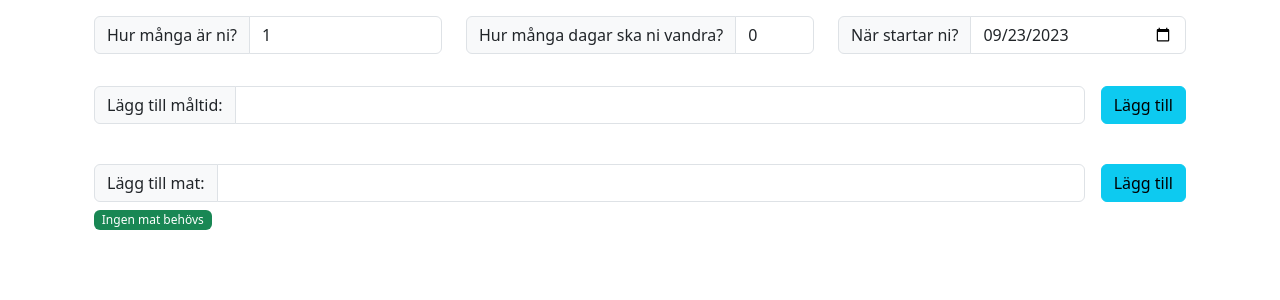
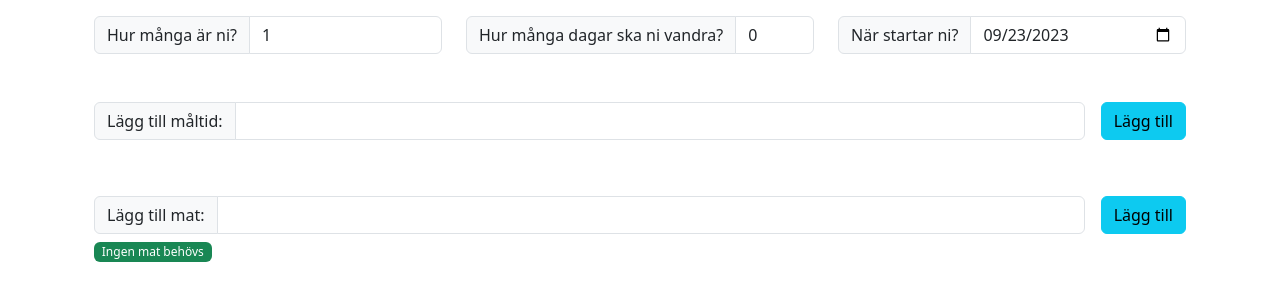
Before and after one commit to jannikarlsson/hiking-meals, a React (Create React App) app: page / in a window 1280 px wide. Shown: the top 300 px of the page. Built offline with nearby package versions, Linux system fonts and the light colour scheme.

Commit message:
Clean up state

```diff
--- a/package.json
+++ b/package.json
@@ -10,8 +10,7 @@
     "bootstrap": "^5.3.2",
     "react": "^18.2.0",
     "react-dom": "^18.2.0",
-    "react-scripts": "5.0.1",
-    "web-vitals": "^2.1.4"
+    "react-scripts": "5.0.1"
   },
   "scripts": {
     "start": "react-scripts start",
--- a/src/components/DateInput.js
+++ b/src/components/DateInput.js
@@ -1,26 +1,13 @@
-import React, { useState, useEffect, useContext } from 'react';
+import React, { useContext } from 'react';
 import { PlanContext } from '../contexts/PlanContext';
 
 function DateInput() {
-  const [formattedDate, setFormattedDate] = useState('');
-  const { state, setState } = useContext(PlanContext);
-  const { date } = state;
-
-  useEffect(() => {
-    const year = date.getFullYear();
-    const month = String(date.getMonth() + 1).padStart(2, '0');
-    const day = String(date.getDate()).padStart(2, '0');
-    const formatted = `${year}-${month}-${day}`;
-    setFormattedDate(formatted);
-  }, [date]);
+  const { state, state: { date }, setState } = useContext(PlanContext);
 
   const handleDateChange = (event) => {
-    const newFormattedDate = event.target.value;
-    setFormattedDate(newFormattedDate);
-
-    const [year, month, day] = newFormattedDate.split('-').map(Number);
+    const [year, month, day] = event.target.value.split('-').map(Number);
     const newDate = new Date(year, month - 1, day);
-    setState({...state, date: newDate})
+    setState({ ...state, date: newDate });
   };
 
   return (
@@ -29,11 +16,10 @@ function DateInput() {
       <input
         className="form-control"
         type="date"
-            value={formattedDate}
+        value={date.toISOString().split('T')[0]}
         onChange={handleDateChange}
       />
     </div>
-
   );
 }
 
--- a/src/components/Day.js
+++ b/src/components/Day.js
@@ -3,8 +3,7 @@ import Meal from "./Meal";
 import { PlanContext } from "../contexts/PlanContext";
 
 function Day({ date, dayNumber, updatePlanData }) {
-    const { state } = useContext(PlanContext);
-    const { meals, foods } = state;
+    const { state: { meals, foods } } = useContext(PlanContext);
 
     const setInital = () => meals.map(_ => foods[0]);
 
--- a/src/components/Form.js
+++ b/src/components/Form.js
@@ -7,20 +7,24 @@ function Form() {
     const { state, setState } = useContext(PlanContext);
     const { days, meals, foods, people } = state;
 
+    const handleStateUpdate = (property, value) => {
+        setState({ ...state, [property]: value });
+    }
+
     const handleDaysInput = (event) => {
-        setState({...state, days: event.target.value})
+        handleStateUpdate('days', event.target.value);
     }
 
     const handlePeopleInput = (event) => {
-        setState({...state, people: event.target.value})
+        handleStateUpdate('people', event.target.value);
     }
 
     const handleSetMeals = (value) => {
-        setState({...state, meals: value})
+        handleStateUpdate('meals', value);
     }
 
     const handleSetFoods = (value) => {
-        setState({...state, foods: value})
+        handleStateUpdate('foods', value);
     }
 
     return (
--- a/src/components/Meal.js
+++ b/src/components/Meal.js
@@ -2,8 +2,7 @@ import { useState, useContext } from "react";
 import { PlanContext } from "../contexts/PlanContext";
 
 function Meal({ index, handleSelection, meal }) {
-    const { state } = useContext(PlanContext);
-    const { foods } = state;
+    const { state: { foods } } = useContext(PlanContext);
 
     const [food, setFood] = useState(foods[0]);
 
--- a/src/components/Plan.js
+++ b/src/components/Plan.js
@@ -4,8 +4,7 @@ import ShoppingList from "./ShoppingList";
 import { PlanContext } from "../contexts/PlanContext";
 
 function Plan() {
-    const { state } = useContext(PlanContext);
-    const { days, date, meals, foods } = state;
+    const { state: { days, date, meals, foods } } = useContext(PlanContext);
 
     const dateArray = () =>  Array.from({ length: days }, (_, index) => {
         const newDate = new Date(date);
--- a/src/components/Select.js
+++ b/src/components/Select.js
@@ -25,7 +25,7 @@ function Select({ changeFunction, items, header }) {
 
     return (
         <div className="mt-3">
-        <div className="d-flex justify-content-between gap-3">
+        <div className="d-flex justify-content-between gap-3 mt-3">
             <div className="d-flex flex-grow-1">
                 <div className="input-group">
                 <span className="input-group-text">{header}</span>
--- a/src/components/ShoppingList.js
+++ b/src/components/ShoppingList.js
@@ -3,8 +3,7 @@ import { PlanContext } from "../contexts/PlanContext";
 
 function ShoppingList({ mealsList }) {
     const [list, setList] = useState([]);
-    const { state } = useContext(PlanContext);
-    const { foods, people } = state;
+    const { state: { foods, people } } = useContext(PlanContext);
 
     useEffect(() => {
         setList(Object.values(mealsList).flatMap(innerArray => innerArray).filter(item => item !== foods[0]));
```
Also changed, not shown: public/manifest.json, 2 other files (tests, documents, lock files or other folders). Lines whose indentation alone changed are shown as unchanged.
